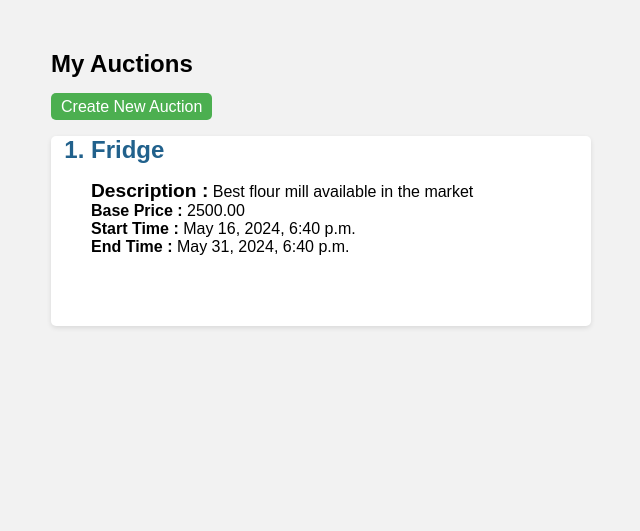
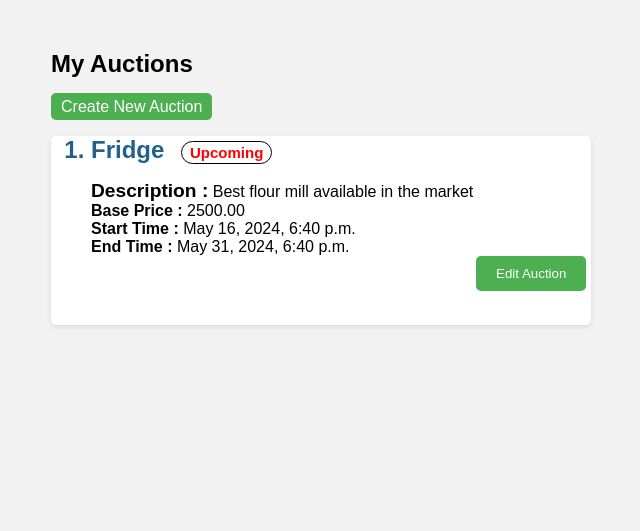
Before and after one commit to Akshay3237/Online-Auction-Systen, a Django app: page /my_auctions/ in a window 1280 px wide. Shown: the part 120-651 px from the top of the page, without its empty margins (13-653 px from the left). Run offline with Django 5.2, Linux system fonts and the light colour scheme; a user stored in the database is signed in; data comes from the database, SQL or seed files in the repository; both versions use the stored data as it was after the commit.

Commit message:
Edit Auction+End Auction Created

```diff
--- a/myapp/forms.py
+++ b/myapp/forms.py
@@ -22,3 +22,8 @@ class ImageForm(forms.ModelForm):
     class Meta:
         model = Image
         fields = ['image']
+
+class EditAuctionForm(forms.ModelForm):
+    class Meta:
+        model = AuctionItem
+        fields = ['name', 'description', 'base_price', 'start_time', 'end_time']
--- a/myapp/urls.py
+++ b/myapp/urls.py
@@ -18,4 +18,6 @@ urlpatterns = [
      path('see_more', views.see_more, name='see_more'),
      path('auction_reports', views.auction_reports, name='auction_reports'),
      path('search_products', views.search_products, name='search_products'),
+     path('edit_auction/<int:auction_id>/', views.edit_auction, name='edit_auction'),
+     path('end_auction/<int:auction_id>/', views.end_auction, name='end_auction'),
 ]
--- a/myapp/views.py
+++ b/myapp/views.py
@@ -1,6 +1,6 @@
 from django.shortcuts import render, redirect, get_object_or_404
 from django.http import HttpResponseRedirect
-from .forms import EditProfileForm, AuctionItemForm, ImageForm
+from .forms import EditProfileForm, AuctionItemForm, ImageForm,EditAuctionForm
 from .models import AuctionItem, Image, Bid
 from django.urls import reverse
 from django.utils import timezone
@@ -55,6 +55,7 @@ def my_auctions(request):
     context = {
         'user' : user,
         'user_auctions' : user_auctions,
+        'current_time' : current_time,
     }
     return render(request, 'my_auctions.html', context)
 
@@ -188,3 +189,21 @@ def search_products(request):
         results = None
         results_count = 0
     return render(request, 'search_results.html', {'results': results,'query':query,'results_count': results_count})
+
+def edit_auction(request, auction_id):
+    auction = AuctionItem.objects.get(id=auction_id)
+    if request.method == 'POST':
+        form = EditAuctionForm(request.POST, instance=auction)
+        if form.is_valid():
+            form.save()
+            return redirect('my_auctions')
+    else:
+        form = EditAuctionForm(instance=auction)
+
+    return render(request, 'edit_auction.html', {'form': form, 'auction': auction})
+
+def end_auction(request, auction_id):
+    auction = AuctionItem.objects.get(id=auction_id)
+    auction.end_time = timezone.now()  # Update end time to current time
+    auction.save()
+    return redirect('my_auctions')
--- a/static/styles.css
+++ b/static/styles.css
@@ -427,7 +427,7 @@ input[type="text"] {
 
 button {
     padding: 10px 20px;
-    background-color: #007bff;
+    background-color: #4CAF50;
     color: #fff;
     border: none;
     border-radius: 5px;
@@ -435,7 +435,7 @@ button {
 }
 
 button:hover {
-    background-color: #0056b3;
+    background-color: #429749;
 }
 
 
--- a/templates/my_auctions.html
+++ b/templates/my_auctions.html
@@ -15,15 +15,34 @@
     <ul style="margin-top:20px; max-width: 500px; background-color: #fff; border-radius: 5px; box-shadow: 0 2px 5px rgba(0, 0, 0, 0.1);">
         {% for auction in user_auctions %}
             <a href="{% url 'item' auction.id %}" style="text-decoration: none; margin-top:20px;">
-                <li style="font-weight: bolder; font-size: x-large; list-style-type:decimal; color:#21618C">{{ auction.name }}</li>
+                <li style="font-weight: bolder; font-size: x-large; list-style-type:decimal; color:#21618C">{{ auction.name }}
+                    {% if auction.start_time > current_time %}
+                    <span style="padding:2px;padding-left:8px;padding-right:8px;margin:10px;font-size:15px;color:red;border: 1px solid black;border-radius:20px">Upcoming</span>
+                    {% else %}
+                        <span style="padding:2px;padding-left:8px;padding-right:8px;margin:10px;font-size:15px;color:red;border: 1px solid black;border-radius:20px">Live</span>
+                    {% endif %}
+                </li>
             </a>
-            <p><b style="font-size: larger;">Description :</b> {{ auction.description}}<br>
-            <b>Base Price : </b> {{ auction.base_price }} <br>
-            <b>Start Time : </b> {{ auction.start_time }} <br>
-            <b>End Time :</b>  {{ auction.end_time }} <br>
-        </p>
-            <br> <br> <br>
-            {% endfor %}
+
+            <p>
+                <b style="font-size: larger;">Description :</b> {{ auction.description}}<br>
+                <b>Base Price : </b> {{ auction.base_price }} <br>
+                <b>Start Time : </b> {{ auction.start_time }} <br>
+                <b>End Time :</b>  {{ auction.end_time }} <br>
+                {% if auction.start_time < current_time %}
+                {% comment %} <form method="POST" action="{% url 'end_auction' auction.id %}"> {% endcomment %}
+                <form method="POST" action="{% url 'end_auction' auction.id %}" style="text-decoration: none; margin-left:385px;">
+                    {% csrf_token %}
+                    <button type="submit">End Auction</button>
+                </form>
+                {% elif auction.start_time > current_time %}
+                    <a href="{% url 'edit_auction' auction.id %}" style="text-decoration: none; margin-left:385px;">
+                        <button>Edit Auction</button>
+                    </a>
+                {% endif %}
+            </p>
+         <br>
+        {% endfor %}
     </ul>
 {% else %}
     <p>You haven't organized any auctions yet.</p>
```
Also changed, not shown: templates/edit_auction.html (added, +29 -0 lines), db.sqlite3.
